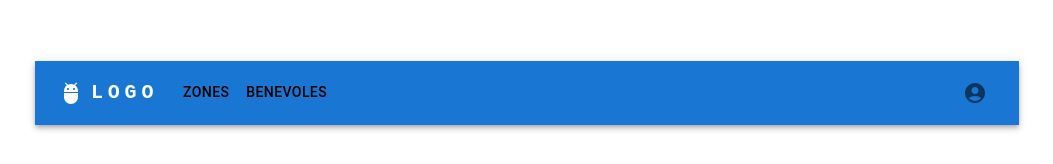
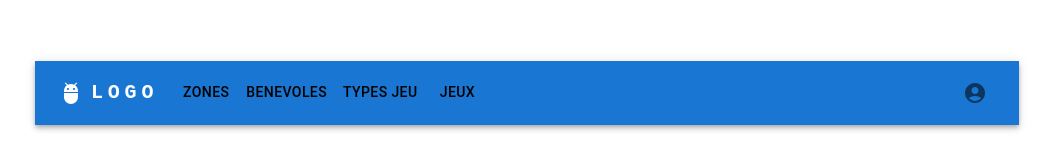
Before and after one commit to EAgnese/awi-festival-front, a React (Vite) app: page /benevole/create in a window 1280 px wide. Shown: the part 233-397 px from the top of the page, without its empty margins (113-1166 px from the left). Built offline with nearby package versions, Linux system fonts and the light colour scheme; no server answers.

Commit message:
Ajout boutons "jeux" et "types jeu"

```diff
--- a/src/components/NavBar.tsx
+++ b/src/components/NavBar.tsx
@@ -90,18 +90,18 @@ export default function MenuAppBar() {
                         id="menu-appbar"
                         anchorEl={anchorElNav}
                         anchorOrigin={{
-                        vertical: 'bottom',
-                        horizontal: 'left',
+                            vertical: 'bottom',
+                            horizontal: 'left',
                         }}
                         keepMounted
                         transformOrigin={{
-                        vertical: 'top',
-                        horizontal: 'left',
+                            vertical: 'top',
+                            horizontal: 'left',
                         }}
                         open={Boolean(anchorElNav)}
                         onClose={handleCloseNavMenu}
                         sx={{
-                        display: { xs: 'block', md: 'none' },
+                            display: { xs: 'block', md: 'none' },
                         }}
                         >
                         <Box sx={{textAlign:"center",display : 'flex', flexDirection:'column'}}>
@@ -116,6 +116,12 @@ export default function MenuAppBar() {
                                 onClick={handleCloseNavMenu}
                                 >
                                 <Link to={`benevole/`} className='link'>Benevoles</Link>
+                            </Button>
+                            <Button
+                                key="typeJeu"
+                                onClick={handleCloseNavMenu}
+                                >
+                                <Link to={`type_jeu/`} className='link'>Types Jeu</Link>
                             </Button>
                             {auth && (
                                 <Button
@@ -160,6 +166,18 @@ export default function MenuAppBar() {
                         onClick={handleCloseNavMenu}
                         >
                         <Link to={`benevole/`} className='link'>Benevoles</Link>
+                    </Button>
+                    <Button
+                        key="typeJeu"
+                        onClick={handleCloseNavMenu}
+                        >
+                        <Link to={`type_jeu/`} className='link'>Types Jeu</Link>
+                    </Button>
+                    <Button
+                        key="jeu"
+                        onClick={handleCloseNavMenu}
+                        >
+                        <Link to={`jeu/`} className='link'>Jeux</Link>
                     </Button>
                     {auth && (
                         <Button
```
